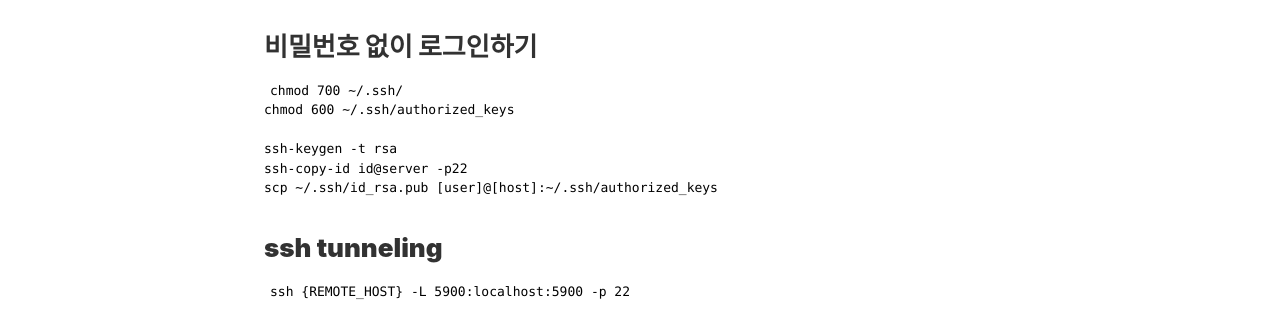
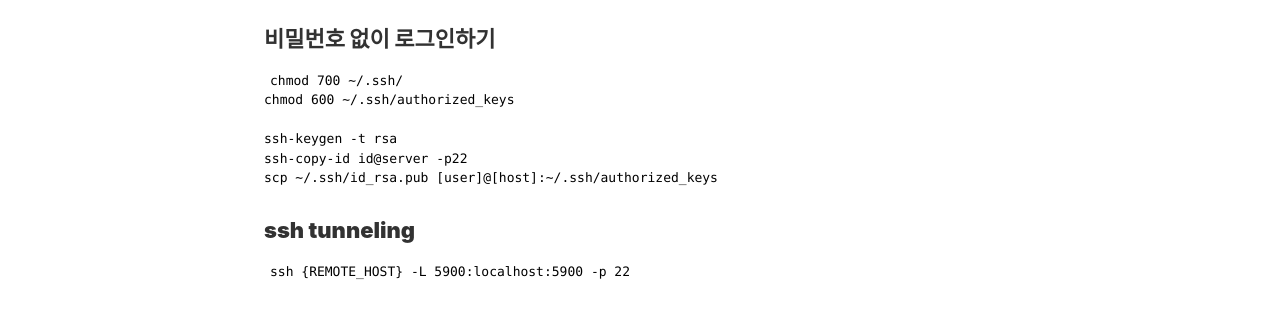
Before and after one commit to heyask/heyask.github.io, a Gatsby site: page /develop/2023-02-27-Linux-Commands/ in a window 1280 px wide. Shown: the part 431-745 px from the top of the page. Built offline with nearby package versions, Linux system fonts and the light colour scheme; Gatsby itself is replaced by a stand-in of ours; some packages are replaced by stand-ins of ours; code samples lack their colours; a web font is replaced by a local one.

Commit message:
fix: update

````diff
--- a/content/blog/develop/2023-02-27-Linux-Commands/index.md
+++ b/content/blog/develop/2023-02-27-Linux-Commands/index.md
@@ -7,7 +7,7 @@ published: true
 ---
 
 # SSH
-## 비밀번호 없이 로그인하기
+### 비밀번호 없이 로그인하기
 
 ```shell
 chmod 700 ~/.ssh/
@@ -18,7 +18,7 @@ ssh-copy-id id@server -p22
 scp ~/.ssh/id_rsa.pub [user]@[host]:~/.ssh/authorized_keys
 ```
 
-## ssh tunneling
+### ssh tunneling
 ```shell
 ssh {REMOTE_HOST} -L 5900:localhost:5900 -p 22
 ```
````
